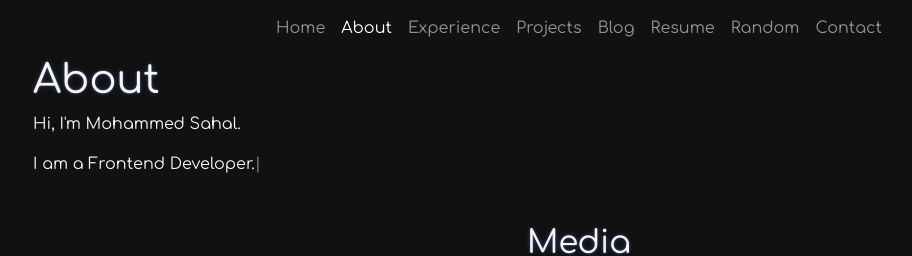
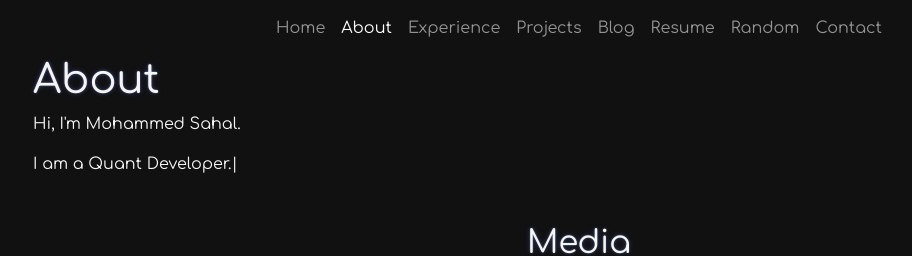
Before and after one commit to mohammmmmmmmmmed/personal-website, a React (Create React App) app: page /about in a window 1280 px wide. Shown: the top 256 px of the page, without its empty margins (61-973 px from the left). Built offline with nearby package versions, Linux system fonts and the light colour scheme.

Commit message:
Update About.js

```diff
--- a/src/components/About.js
+++ b/src/components/About.js
@@ -79,7 +79,8 @@ const About = () => {
             <p>I am <Typed
               strings={[
                 'an Information Technology student.',
-                'a Frontend Developer.',
+                'a Quant Developer.',
+                'a Fullstack Developer.',
                 'a Grammar Nazi.',
                 'a Polygot.',
                 'a Creative Thinker.'
```
